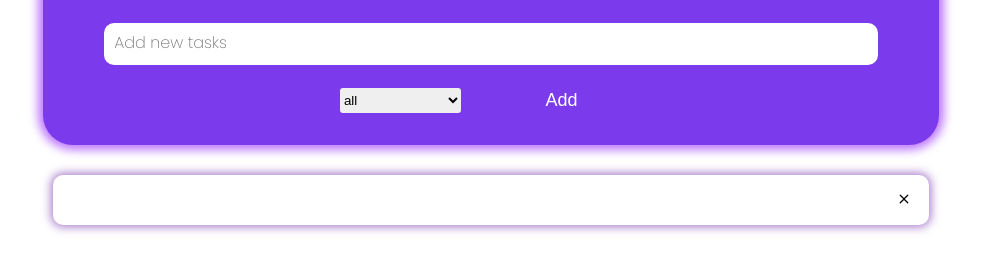
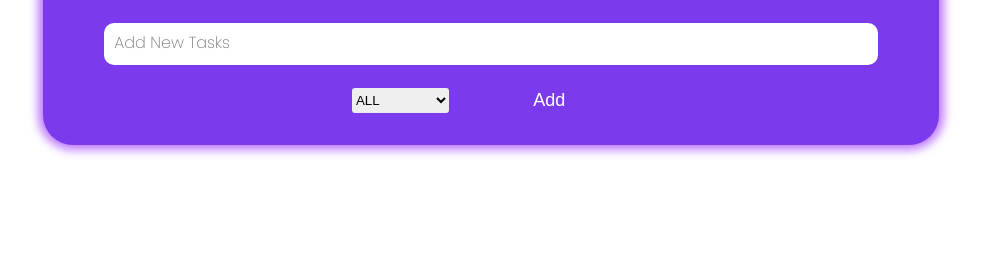
Before and after one commit to danialeyz/todolist-project, a plain HTML site: page index.html in a window 1280 px wide. Both pictures are taken after a click on the button "Add". Shown: the part 88-360 px from the top of the page, without its empty margins (149-1130 px from the left). Drawn offline with Linux system fonts and the light colour scheme.

Commit message:
Fix bug: Prevent storing empty values in input field

```diff
--- a/app.js
+++ b/app.js
@@ -1,5 +1,5 @@
 //!main selectors
-const todoText = document.querySelector(".text-input");
+const todoText = document.querySelector("#text-input");
 const addButton = document.querySelector(".add-button");
 const listContainer = document.querySelector(".tasks-list");
 const filterOption = document.querySelector(".select");
@@ -13,11 +13,18 @@ document.addEventListener("DOMContentLoaded", getItemsLocal);
 //add todo list items function
 function add(item) {
     item.preventDefault();
+    const userTask = todoText.value;
     //adding new elements to DOM
     const newLi = document.createElement("li"); // creating main container
     newLi.classList.add("list-item");
+
+    // A validation that input field should not be empty. |if empty then show an alert|
+    if (userTask.trim() === "") {
+        alert('Task cannot be empty')
+    }
+    else {
         const newItems = `
-<h4 class = "item-text">${todoText.value}</h4>
+    <h4 class = "item-text">${userTask}</h4>
       <button class="remove trash">
       <h1>blank</h1>
         <svg
@@ -39,6 +46,7 @@ function add(item) {
         listContainer.appendChild(newLi);
         saveItemsLocal(todoText.value);
         todoText.value = "";
+    }
 }
 
 // Remove item and completed items function
--- a/index.html
+++ b/index.html
@@ -15,7 +15,7 @@
     <section class="main-container">
       <header class="todo-inputs">
         <h1>TODO LIST</h1>
-        <input type="text" class="text-input" placeholder="Add new tasks" />
+        <input type="text" class="text-input" id="text-input" placeholder="Add new tasks" required/>
         <div class="add-search">
           <select name="todo" class="select">
             <option class="option" value="all">all</option>
--- a/style.css
+++ b/style.css
@@ -60,6 +60,7 @@ h1 {
   border-radius: 10px;
   padding-inline-start: 10px;
   font-family: var(--main-font);
+  text-transform: capitalize;
 }
 
 /* !text input placeholder */
@@ -79,6 +80,7 @@ h1 {
   color: var(--textcolor);
   font-size: large;
   font-weight: 200;
+  cursor: pointer;
 }
 
 .add-button:hover {
@@ -97,12 +99,17 @@ h1 {
 .select {
   outline: none;
   border: none;
-  width: 15%;
+  width: 12%;
   height: 25px;
   margin-top: 20px;
   border-radius: 3px;
+  cursor: pointer;
+  text-transform: uppercase;
 }
-
+.select option{
+    font-size: .9rem;
+    font-weight: 500;
+}
 /*ITEMS*/
 
 .tasks-list {
```
Lines whose indentation alone changed are shown as unchanged.
